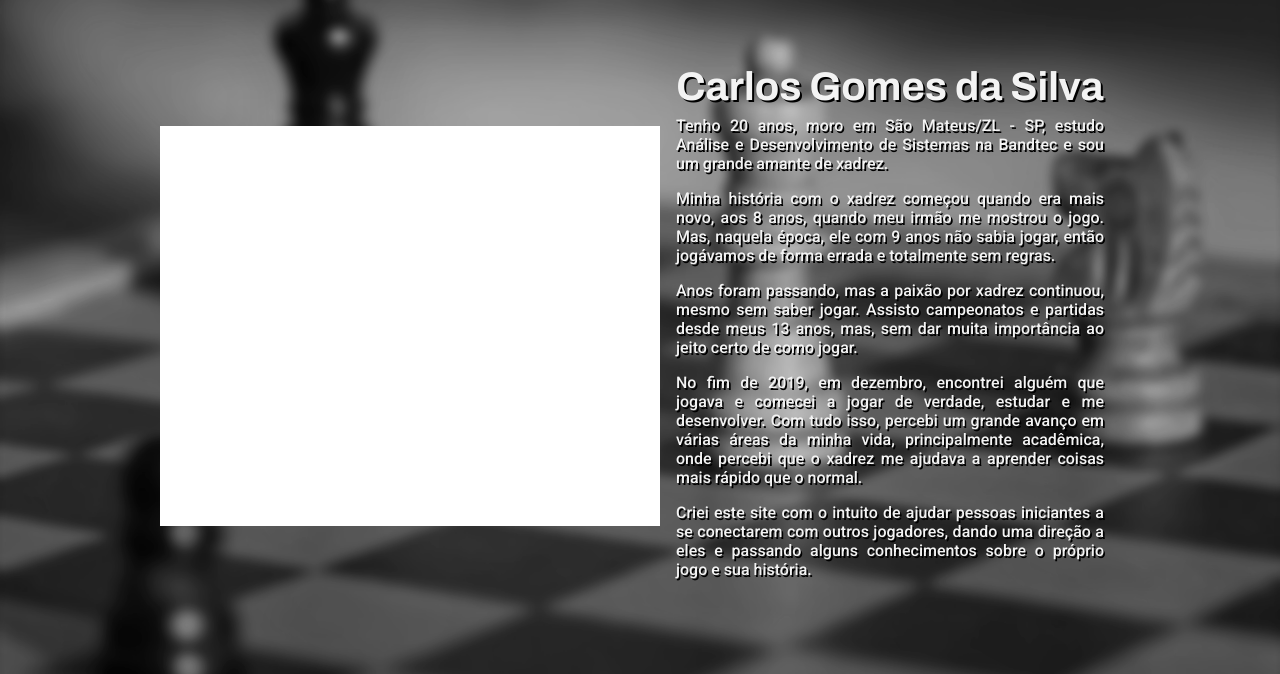
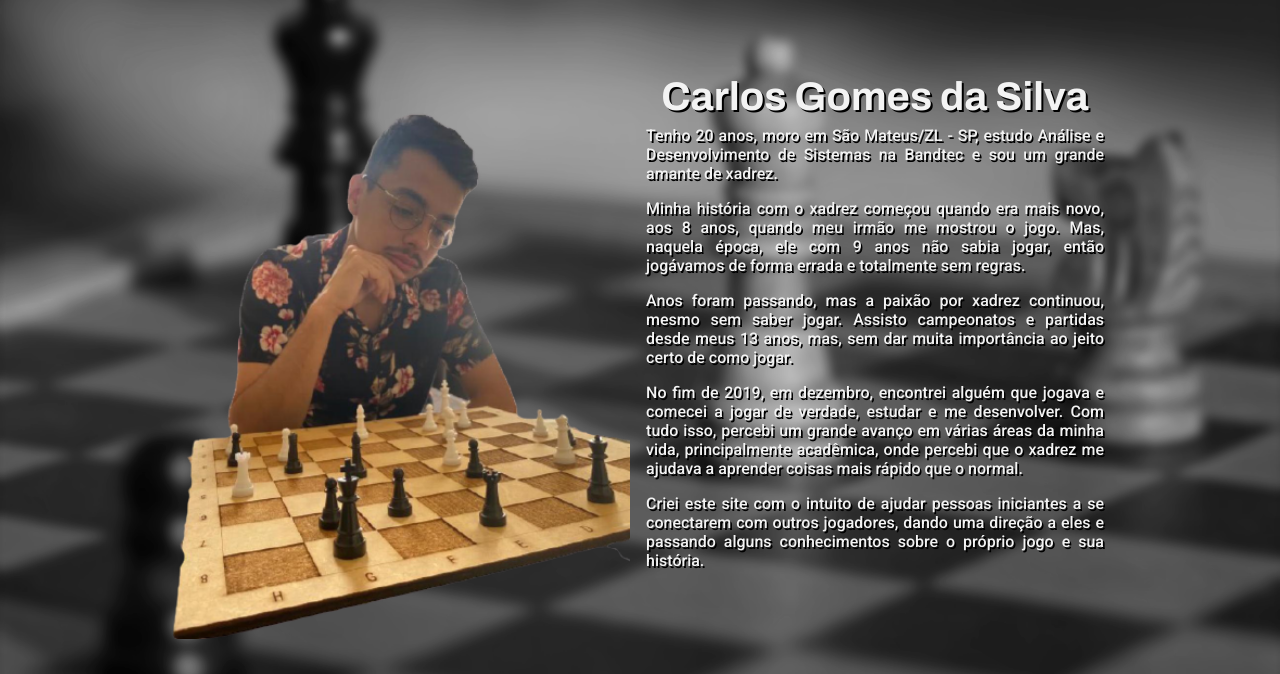
Before and after one commit to carlosgomes1/xadrez, a website: page projeto-site/public/about.html in a window 1280 px wide. Shown: the part 126-800 px from the top of the page. Drawn offline with Linux system fonts and the light colour scheme; files whose address does not match are found by name.

Commit message:
projeto finalizado

```diff
--- a/projeto-site/public/about.html
+++ b/projeto-site/public/about.html
@@ -51,7 +51,7 @@
 
         <section class="me">
             <div class="me-container">
-                <div class="quadrado-teste"></div>
+                <img src="src/assets/about/carlos.png">
                 <div class="me-content">
                     <h1 class="name">Carlos Gomes da Silva</h1>
                     <p>Tenho 20 anos, moro em São Mateus/ZL - SP, estudo Análise e Desenvolvimento de Sistemas na
--- a/projeto-site/public/src/js/register.js
+++ b/projeto-site/public/src/js/register.js
@@ -105,7 +105,7 @@ const handleLogin = () => {
                 sessionStorage.email_usuario = json.email;
                 sessionStorage.nome_usuario = json.nome;
 
-                window.location.href = 'about.html';
+                window.location.href = 'article.html';
             });
 
         } else {
--- a/projeto-site/public/styles/about.css
+++ b/projeto-site/public/styles/about.css
@@ -22,10 +22,21 @@ section.me .me-container {
     justify-content: space-between;
 }
 
-.quadrado-teste {
-    width: 500px;
-    height: 400px;
-    background-color: white;
+.me-container img {
+    height: 90%;
+    animation: appearFromLeft 1s;
+}
+
+@keyframes appearFromLeft {
+    from {
+        opacity: 0;
+        transform: translateX(-200px)
+    }
+
+    to {
+        opacity: 1;
+        transform: translateX(0);
+    }
 }
 
 section.me .me-container .me-content {
```
Also changed, not shown: projeto-site/public/src/assets/about/carlos.png (added).
